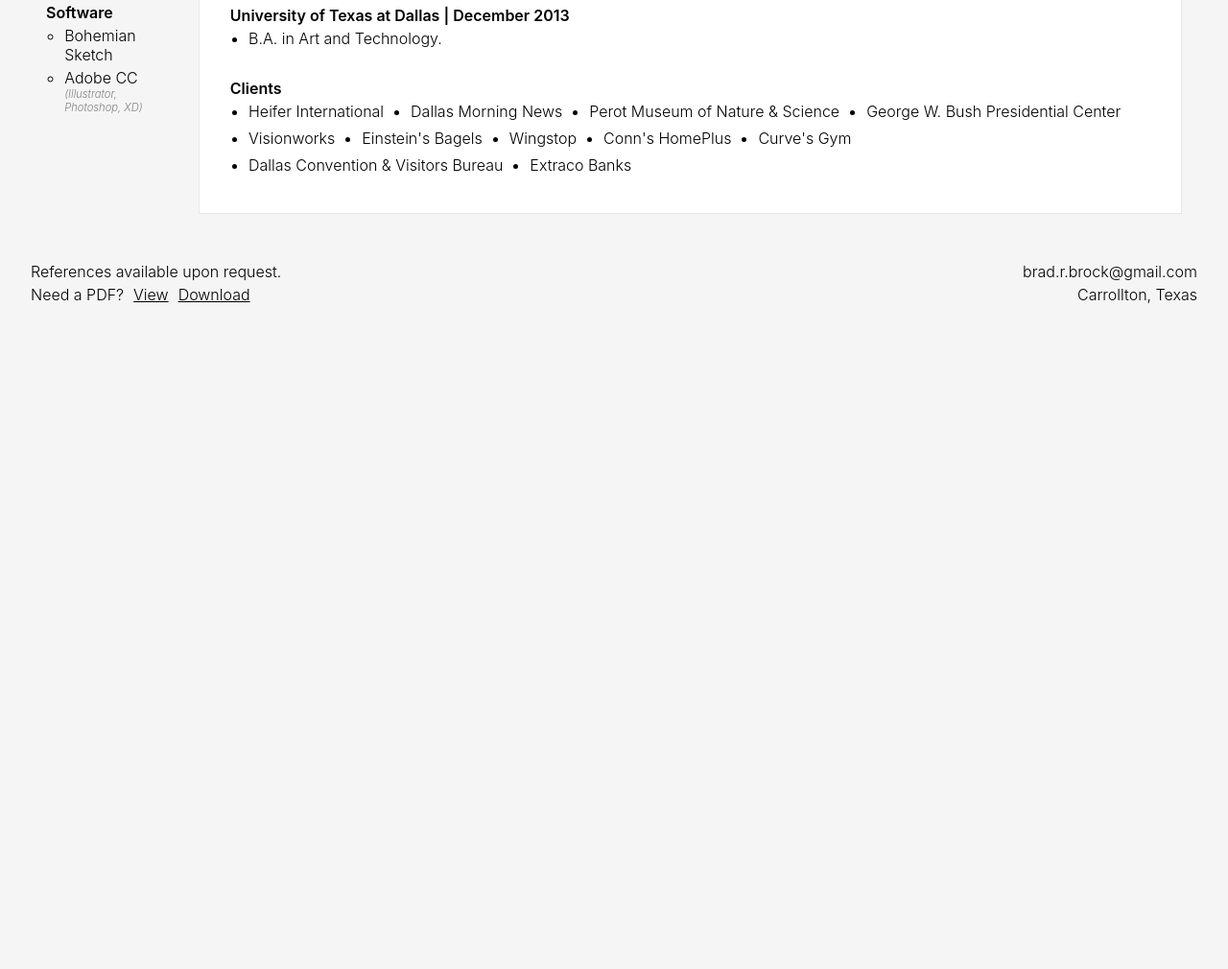
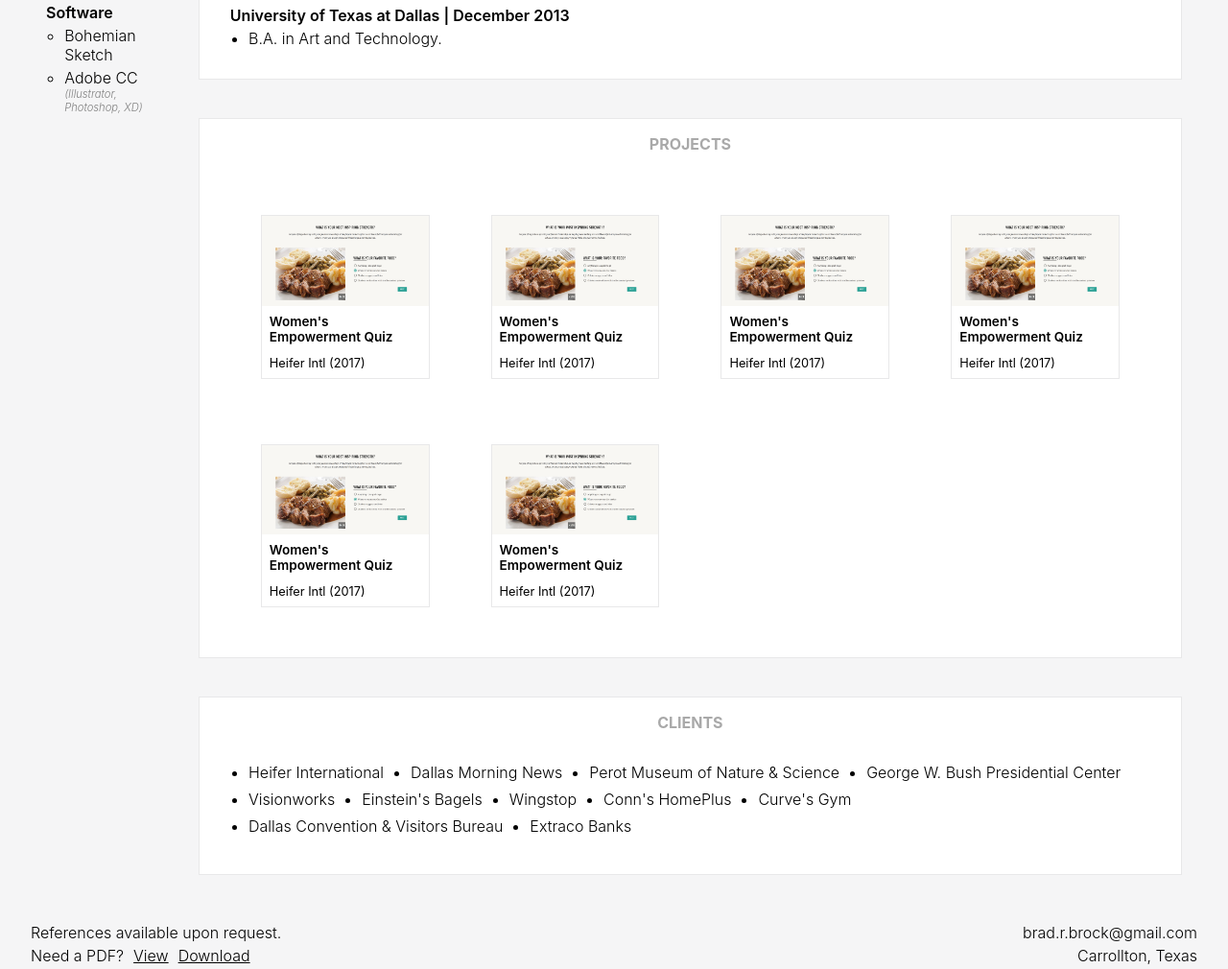
Before and after one commit to bradbrock/cv, a website: page index.html in a window 1280 px wide. Shown: the part 758-1768 px from the top of the page at 96% size. Before the commit the page ends 1079 px from the top, so only its background shows below. Drawn offline with Linux system fonts and the light colour scheme; a web font is replaced by a local one.

Commit message:
Basic project gallery layout

```diff
--- a/index.html
+++ b/index.html
@@ -138,8 +138,59 @@
                             <li>B.A. in Art and Technology.</li>
                         </ul>
                     </article>
+                </section>
+                <section class="card">
+                    <h3>Projects</h3>
                     <article>
-                        <h4>Clients</h4>
+                        <ul class="gallery">
+                            <li class="gallery-item">
+                                <a href="#">
+                                    <img src="img/heifer01.jpg" class="gallery-item__image">
+                                    <p class="gallery-item__title">Women's Empowerment Quiz</p>
+                                    <p class="gallery-item__subtitle">Heifer Intl (2017)</p>
+                                </a>
+                            </li>
+                            <li class="gallery-item">
+                                <a href="#">
+                                    <img src="img/heifer01.jpg" class="gallery-item__image">
+                                    <p class="gallery-item__title">Women's Empowerment Quiz</p>
+                                    <p class="gallery-item__subtitle">Heifer Intl (2017)</p>
+                                </a>
+                            </li>
+                                <li class="gallery-item">
+                                <a href="#">
+                                    <img src="img/heifer01.jpg" class="gallery-item__image">
+                                    <p class="gallery-item__title">Women's Empowerment Quiz</p>
+                                    <p class="gallery-item__subtitle">Heifer Intl (2017)</p>
+                                </a>
+                            </li>
+                            <li class="gallery-item">
+                                <a href="#">
+                                    <img src="img/heifer01.jpg" class="gallery-item__image">
+                                    <p class="gallery-item__title">Women's Empowerment Quiz</p>
+                                    <p class="gallery-item__subtitle">Heifer Intl (2017)</p>
+                                </a>
+                            </li>
+                            <li class="gallery-item">
+                                <a href="#">
+                                    <img src="img/heifer01.jpg" class="gallery-item__image">
+                                    <p class="gallery-item__title">Women's Empowerment Quiz</p>
+                                    <p class="gallery-item__subtitle">Heifer Intl (2017)</p>
+                                </a>
+                            </li>
+                            <li class="gallery-item">
+                                <a href="#">
+                                    <img src="img/heifer01.jpg" class="gallery-item__image">
+                                    <p class="gallery-item__title">Women's Empowerment Quiz</p>
+                                    <p class="gallery-item__subtitle">Heifer Intl (2017)</p>
+                                </a>
+                            </li>
+                        </ul>
+                    </article>
+                </section>
+                <section class="card">
+                    <h3>Clients</h3>
+                    <article>
                         <ul class="column-list">
                             <li>Heifer International</li>
                             <li>Dallas Morning News</li>
--- a/scss/style.scss
+++ b/scss/style.scss
@@ -9,3 +9,44 @@
 @import 'utilities';
 @import 'cards';
 @import 'print';
+
+.gallery{
+    display: flex;
+    flex-flow: row wrap;
+    justify-content: flex-start;
+    align-items: flex-start;
+    list-style: none;
+    margin: 0;
+    padding: 0;
+}
+.gallery-item{
+    width: 100%;
+    max-width: 25%;
+    padding: 2rem;
+
+    a{
+        display: block;
+        // box-shadow: 0px 0px 5px 0px rgba(0,0,0,0.25);
+        border: 1px #e8e8e9 solid;
+    }
+}
+.gallery-item__image{
+    display: block;
+    width: 100%;
+}
+.gallery-item__title{
+    margin-top: .5rem;
+    margin-bottom: .75rem;
+    margin-left: .5rem;
+    margin-right: .5rem;
+    font-size: .85rem;
+    font-weight: 600;
+}
+.gallery-item__subtitle{
+    margin-top: 0;
+    margin-bottom: .5rem;
+    margin-left: .5rem;
+    margin-right: .5rem;
+    font-size: .8rem;
+    font-weight: 400;
+}
```
Also changed, not shown: css/style.css, img/heifer01.jpg (added).
